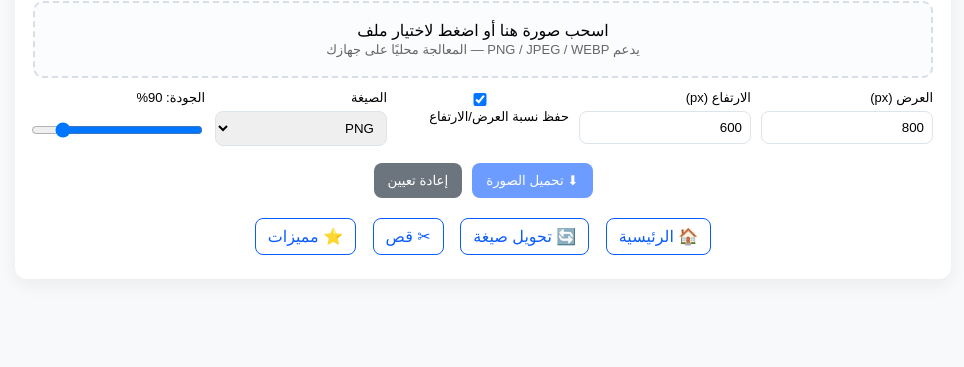
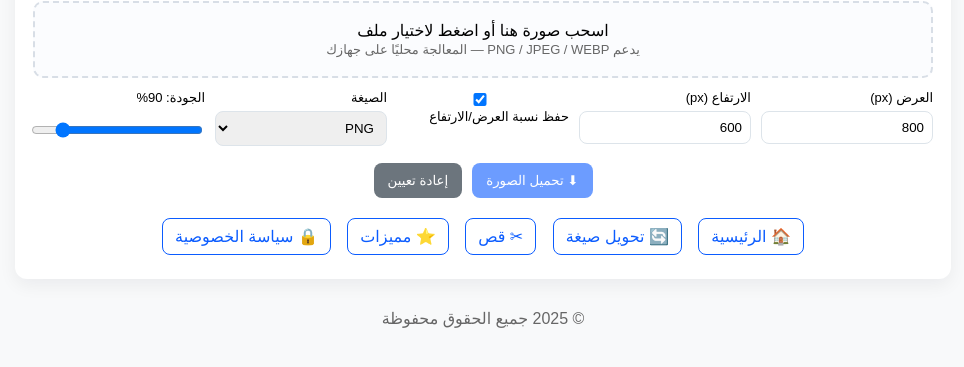
Before and after one commit to anaskabo263-ctrl/photo-editor-site, a plain HTML site: page resize.html in a window 1280 px wide. Shown: the part 107-474 px from the top of the page, without its empty margins (157-1121 px from the left). Drawn offline with Linux system fonts and the light colour scheme.

Commit message:
Update resize.html

```diff
--- a/resize.html
+++ b/resize.html
@@ -21,6 +21,7 @@
     .links{margin-top:14px;text-align:center}
     a.nav{display:inline-block;margin:6px;padding:8px 12px;border:1px solid #0b5cff;color:#0b5cff;border-radius:8px;text-decoration:none}
     .small{font-size:13px;color:#666;margin-top:8px;text-align:center}
+    footer{text-align:center;padding:12px;margin-top:18px;color:#666}
     @media(max-width:620px){.controls{grid-template-columns:repeat(auto-fit,minmax(120px,1fr))}}
   </style>
 </head>
@@ -74,10 +75,11 @@
       <a class="nav" href="./convert.html">🔄 تحويل صيغة</a>
       <a class="nav" href="./crop.html">✂ قص</a>
       <a class="nav" href="./features.html">⭐ مميزات</a>
+      <a class="nav" href="./privacy.html">🔒 سياسة الخصوصية</a>
     </div>
+  </div>
 
-    <canvas id="canvas" style="display:none"></canvas>
-  </div>
+  <footer>© 2025 جميع الحقوق محفوظة</footer>
 
 <script>
   const dropZone = document.getElementById('dropZone');
@@ -102,8 +104,8 @@
   dropZone.addEventListener('click', () => fileInput.click());
   fileInput.addEventListener('change', (e) => { if(e.target.files[0]) loadImage(e.target.files[0]); });
 
-  ;['dragenter','dragover'].forEach(ev=>dropZone.addEventListener(ev,(e)=>{e.preventDefault();dropZone.classList.add('drag')}));
-  ;['dragleave','drop'].forEach(ev=>dropZone.addEventListener(ev,(e)=>{e.preventDefault();dropZone.classList.remove('drag')}));
+  ['dragenter','dragover'].forEach(ev=>dropZone.addEventListener(ev,(e)=>{e.preventDefault();dropZone.classList.add('drag')}));
+  ['dragleave','drop'].forEach(ev=>dropZone.addEventListener(ev,(e)=>{e.preventDefault();dropZone.classList.remove('drag')}));
   dropZone.addEventListener('drop',(e)=>{ if(e.dataTransfer.files[0]) loadImage(e.dataTransfer.files[0]); });
 
   function loadImage(file){
@@ -167,7 +169,6 @@
     widthInput.value = 800; heightInput.value = 600; qualityRange.value = 0.9; qualityLabel.textContent='90%';
   });
 
-  // منع السحب على الصفحة بالكامل من فتح الملف مباشرة
   ['dragenter','dragover','dragleave','drop'].forEach(evt=>{
     window.addEventListener(evt, e=>{ e.preventDefault(); });
   });
```
